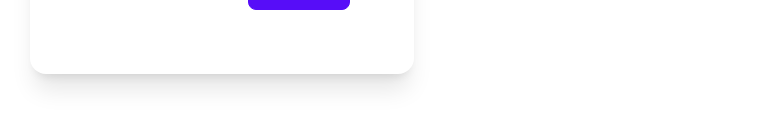
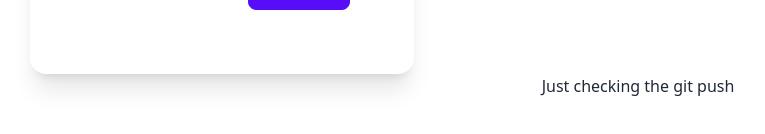
Before and after one commit to saleheen22/Kitchen-Champ-client, a React (Vite) app: page / in a window 1280 px wide. Shown: the part 502-636 px from the top of the page, without its empty margins (2-767 px from the left). Built offline with nearby package versions, Linux system fonts and the light colour scheme.

Commit message:
Just checing the git push

```diff
--- a/src/App.jsx
+++ b/src/App.jsx
@@ -19,6 +19,7 @@ function App() {
           </div>
         </div>
       </div>
+      <div>Just checking the git push</div>
     </>
   )
 }
```
